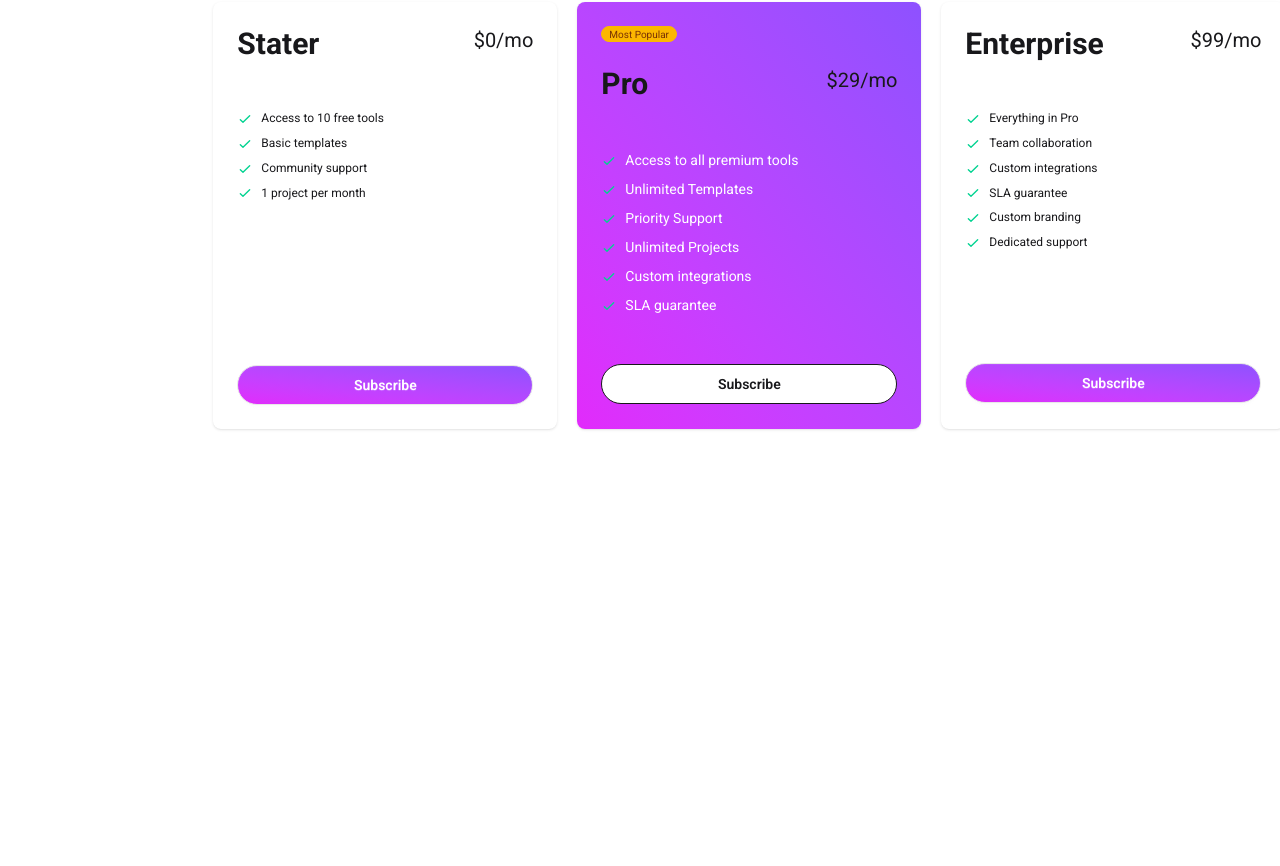
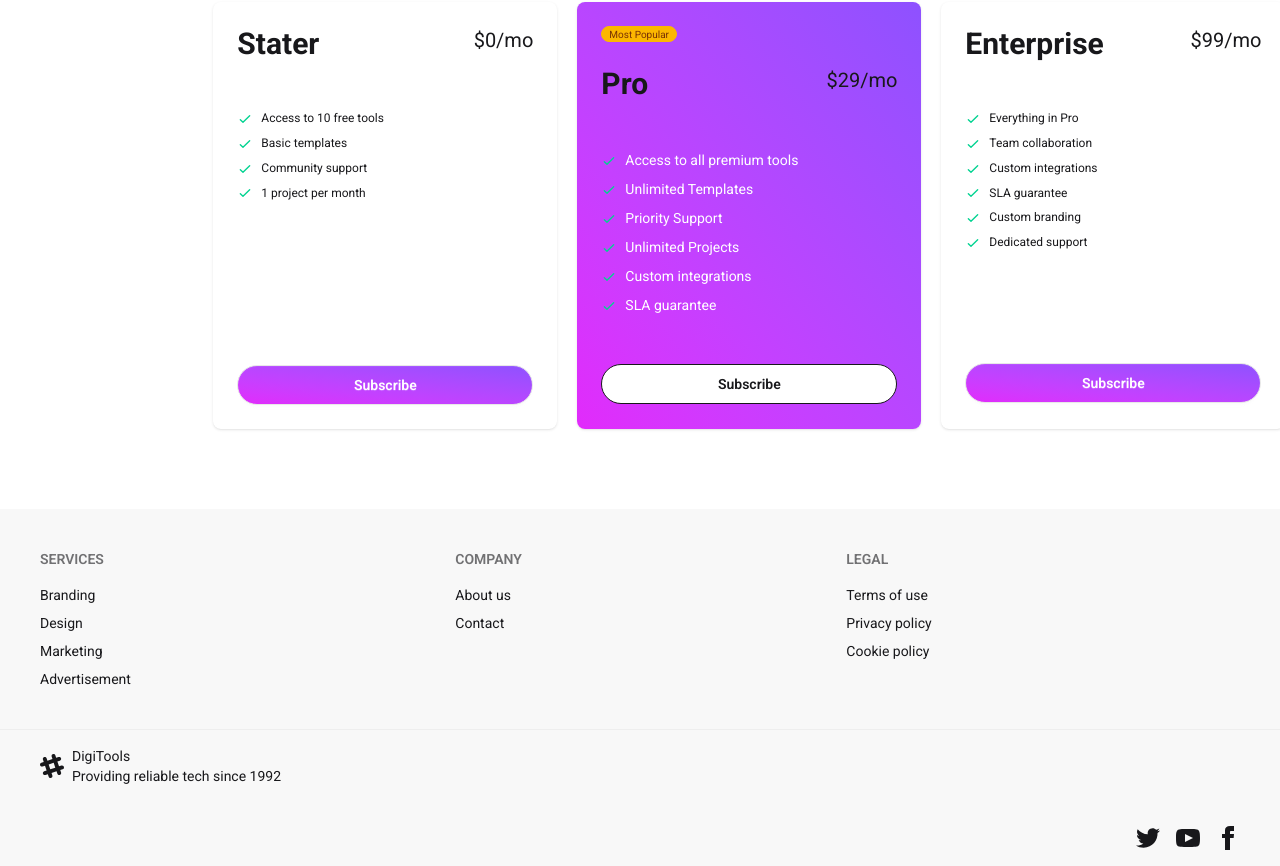
Before and after one commit to toqitahmid/Assignmnet-6, a React (Vite) app: page / in a window 1280 px wide. Shown: the part 3702-4568 px from the top of the page. Before the commit the page ends 4211 px from the top, so only its background shows below. Built offline with nearby package versions, Linux system fonts and the light colour scheme.

Commit message:
Create a footer componet and link it with App.jsx

```diff
--- a/src/App.jsx
+++ b/src/App.jsx
@@ -5,6 +5,7 @@
 import Cards from "./components/cards/cards";
 import Buytool from "./components/buytool";
 import Pricing from "./components/pricing";
+import Footer from "./components/carts/footer";
 import {useState } from "react";
 
 
@@ -27,6 +28,7 @@
       ></Cards>
       <Buytool></Buytool>
       <Pricing></Pricing>
+      <Footer></Footer>
     </>
   );
 }
--- a/src/components/carts/cart.jsx
+++ b/src/components/carts/cart.jsx
@@ -36,13 +36,7 @@
           </div>
           <div className="divider divider-horizontal"></div>
           <div className="divider divider-horizontal"></div>
-          <div className="w-15">
-            <img
-              alt="Tailwind CSS Navbar component"
-              src={parBuyCard.icon}
-              className="rounded-full w-10"
-            />
-          </div>
+          <div className="divider divider-horizontal"></div>
         </div>
       </div>
     </>
--- /dev/null
+++ b/src/components/carts/footer.jsx
@@ -0,0 +1,87 @@
+import React from 'react';
+
+const Footer = () => {
+    return (
+      <div>
+        <footer className="footer sm:footer-horizontal bg-base-200 text-base-content p-10">
+          <nav>
+            <h6 className="footer-title">Services</h6>
+            <a className="link link-hover">Branding</a>
+            <a className="link link-hover">Design</a>
+            <a className="link link-hover">Marketing</a>
+            <a className="link link-hover">Advertisement</a>
+          </nav>
+          <nav>
+            <h6 className="footer-title">Company</h6>
+            <a className="link link-hover">About us</a>
+            <a className="link link-hover">Contact</a>
+          </nav>
+          <nav>
+            <h6 className="footer-title">Legal</h6>
+            <a className="link link-hover">Terms of use</a>
+            <a className="link link-hover">Privacy policy</a>
+            <a className="link link-hover">Cookie policy</a>
+          </nav>
+        </footer>
+        <footer className="footer bg-base-200 text-base-content border-base-300 border-t px-10 py-4">
+          <aside className="grid-flow-col items-center">
+            <svg
+              width="24"
+              height="24"
+              viewBox="0 0 24 24"
+              xmlns="http://www.w3.org/2000/svg"
+              fillRule="evenodd"
+              clipRule="evenodd"
+              className="fill-current"
+            >
+              <path d="M22.672 15.226l-2.432.811.841 2.515c.33 1.019-.209 2.127-1.23 2.456-1.15.325-2.148-.321-2.463-1.226l-.84-2.518-5.013 1.677.84 2.517c.391 1.203-.434 2.542-1.831 2.542-.88 0-1.601-.564-1.86-1.314l-.842-2.516-2.431.809c-1.135.328-2.145-.317-2.463-1.229-.329-1.018.211-2.127 1.231-2.456l2.432-.809-1.621-4.823-2.432.808c-1.355.384-2.558-.59-2.558-1.839 0-.817.509-1.582 1.327-1.846l2.433-.809-.842-2.515c-.33-1.02.211-2.129 1.232-2.458 1.02-.329 2.13.209 2.461 1.229l.842 2.515 5.011-1.677-.839-2.517c-.403-1.238.484-2.553 1.843-2.553.819 0 1.585.509 1.85 1.326l.841 2.517 2.431-.81c1.02-.33 2.131.211 2.461 1.229.332 1.018-.21 2.126-1.23 2.456l-2.433.809 1.622 4.823 2.433-.809c1.242-.401 2.557.484 2.557 1.838 0 .819-.51 1.583-1.328 1.847m-8.992-6.428l-5.01 1.675 1.619 4.828 5.011-1.674-1.62-4.829z"></path>
+            </svg>
+            <p>
+              DigiTools
+              <br />
+              Providing reliable tech since 1992
+            </p>
+          </aside>
+          <nav className="md:place-self-center md:justify-self-end">
+            <div className="grid grid-flow-col gap-4">
+              <a>
+                <svg
+                  xmlns="http://www.w3.org/2000/svg"
+                  width="24"
+                  height="24"
+                  viewBox="0 0 24 24"
+                  className="fill-current"
+                >
+                  <path d="M24 4.557c-.883.392-1.832.656-2.828.775 1.017-.609 1.798-1.574 2.165-2.724-.951.564-2.005.974-3.127 1.195-.897-.957-2.178-1.555-3.594-1.555-3.179 0-5.515 2.966-4.797 6.045-4.091-.205-7.719-2.165-10.148-5.144-1.29 2.213-.669 5.108 1.523 6.574-.806-.026-1.566-.247-2.229-.616-.054 2.281 1.581 4.415 3.949 4.89-.693.188-1.452.232-2.224.084.626 1.956 2.444 3.379 4.6 3.419-2.07 1.623-4.678 2.348-7.29 2.04 2.179 1.397 4.768 2.212 7.548 2.212 9.142 0 14.307-7.721 13.995-14.646.962-.695 1.797-1.562 2.457-2.549z"></path>
+                </svg>
+              </a>
+              <a>
+                <svg
+                  xmlns="http://www.w3.org/2000/svg"
+                  width="24"
+                  height="24"
+                  viewBox="0 0 24 24"
+                  className="fill-current"
+                >
+                  <path d="M19.615 3.184c-3.604-.246-11.631-.245-15.23 0-3.897.266-4.356 2.62-4.385 8.816.029 6.185.484 8.549 4.385 8.816 3.6.245 11.626.246 15.23 0 3.897-.266 4.356-2.62 4.385-8.816-.029-6.185-.484-8.549-4.385-8.816zm-10.615 12.816v-8l8 3.993-8 4.007z"></path>
+                </svg>
+              </a>
+              <a>
+                <svg
+                  xmlns="http://www.w3.org/2000/svg"
+                  width="24"
+                  height="24"
+                  viewBox="0 0 24 24"
+                  className="fill-current"
+                >
+                  <path d="M9 8h-3v4h3v12h5v-12h3.642l.358-4h-4v-1.667c0-.955.192-1.333 1.115-1.333h2.885v-5h-3.808c-3.596 0-5.192 1.583-5.192 4.615v3.385z"></path>
+                </svg>
+              </a>
+            </div>
+          </nav>
+        </footer>
+      </div>
+    );
+};
+
+export default Footer;
```
